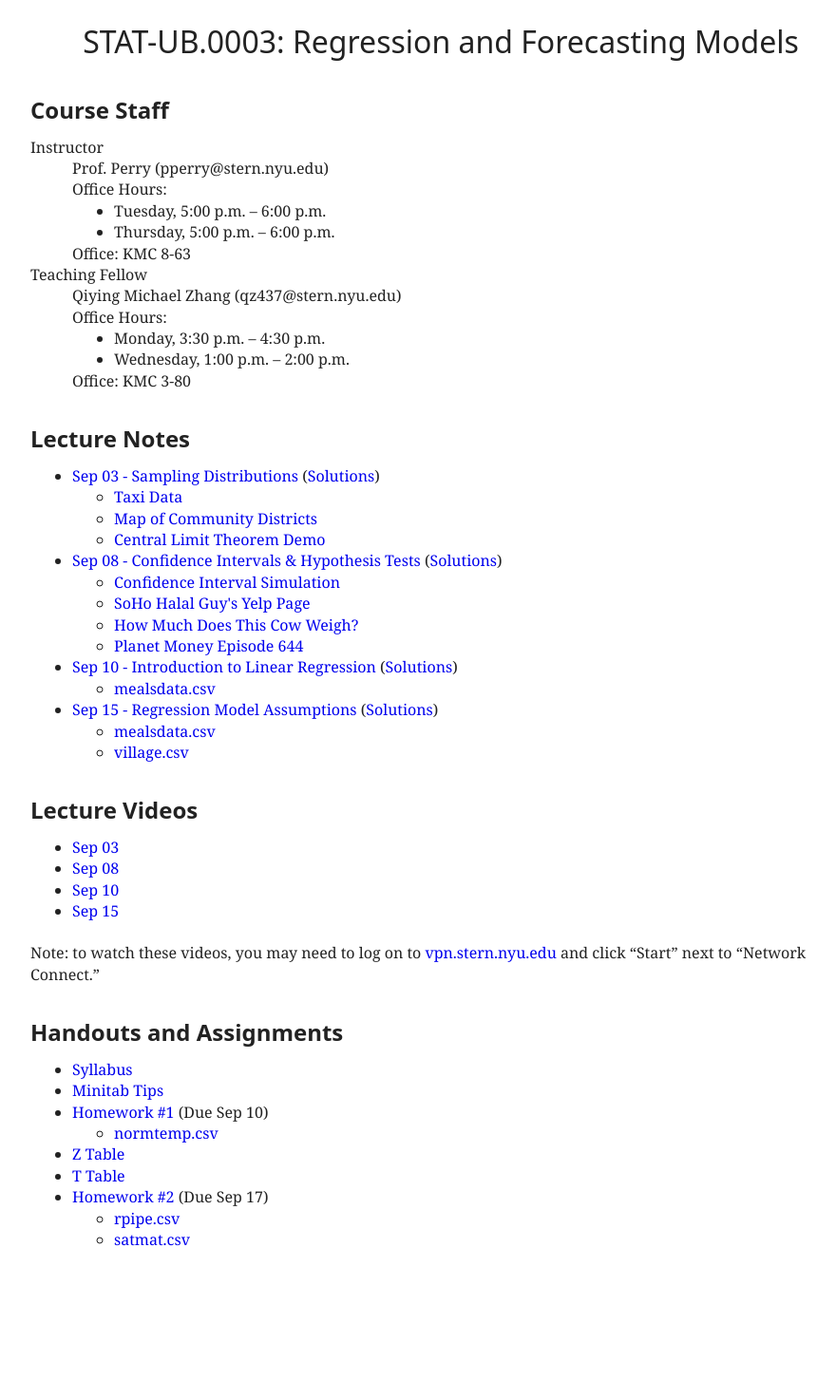
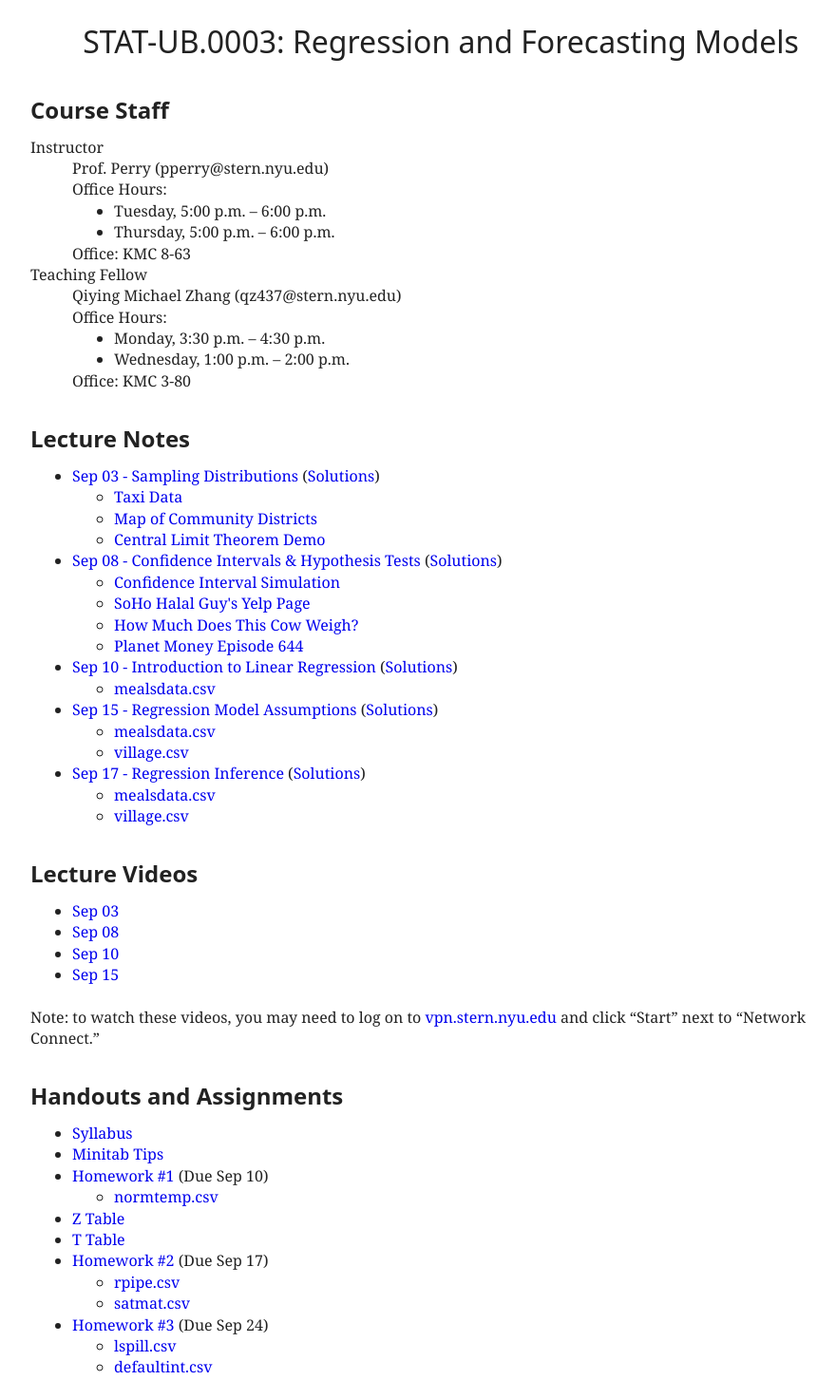
Before and after one commit to patperry/patperry.github.com, a Jekyll site: the page built from course/ub0003/index.html, in a window 1280 px wide. Shown: the whole page at 95% size, without its empty margins (176-1056 px from the left). Built offline with Jekyll 4.4.1, drawn with Linux system fonts in a browser that asks for light colours; before the commit the page ends 1338 px from its top, so only the background shows below that.

Commit message:
add lecture materials

```diff
--- a/course/ub0003/index.html
+++ b/course/ub0003/index.html
@@ -59,6 +59,12 @@ stylesheet: /css/main.css?v=1
       <li><a href="data/mealsdata.csv">mealsdata.csv</a>
       <li><a href="data/village.csv">village.csv</a>
     </ul>
+  <li><a href="lecture/reg-inference.pdf">Sep 17 - Regression Inference</a>
+    (<a href="lecture/reg-inference-sol.pdf">Solutions</a>)
+    <ul>
+      <li><a href="data/mealsdata.csv">mealsdata.csv</a>
+      <li><a href="data/village.csv">village.csv</a>
+    </ul>
 </ul>
 
 
@@ -72,6 +78,7 @@ stylesheet: /css/main.css?v=1
 <p>Note: to watch these videos, you may need to log on to <a href="http://vpn.stern.nyu.edu/">vpn.stern.nyu.edu</a>
   and click &ldquo;Start&rdquo; next to &ldquo;Network Connect.&rdquo;
 </p>
+
 
 <h2>Handouts and Assignments</h2>
 <ul>
@@ -88,5 +95,10 @@ stylesheet: /css/main.css?v=1
       <li><a href="data/rpipe.csv">rpipe.csv</a>
       <li><a href="data/satmat.csv">satmat.csv</a>
     </ul>
+  <li><a href="hw/hw3.pdf">Homework #3</a> (Due Sep 24)
+    <ul>
+      <li><a href="data/lspill.csv">lspill.csv</a>
+      <li><a href="data/defaultint.csv">defaultint.csv</a>
+    </ul>
 </ul>
 </main>
```
Also changed, not shown: course/ub0003/data/defaultint.csv (added, +10 -0 lines), course/ub0003/data/lspill.csv (added, +24 -0 lines), 3 other files.
